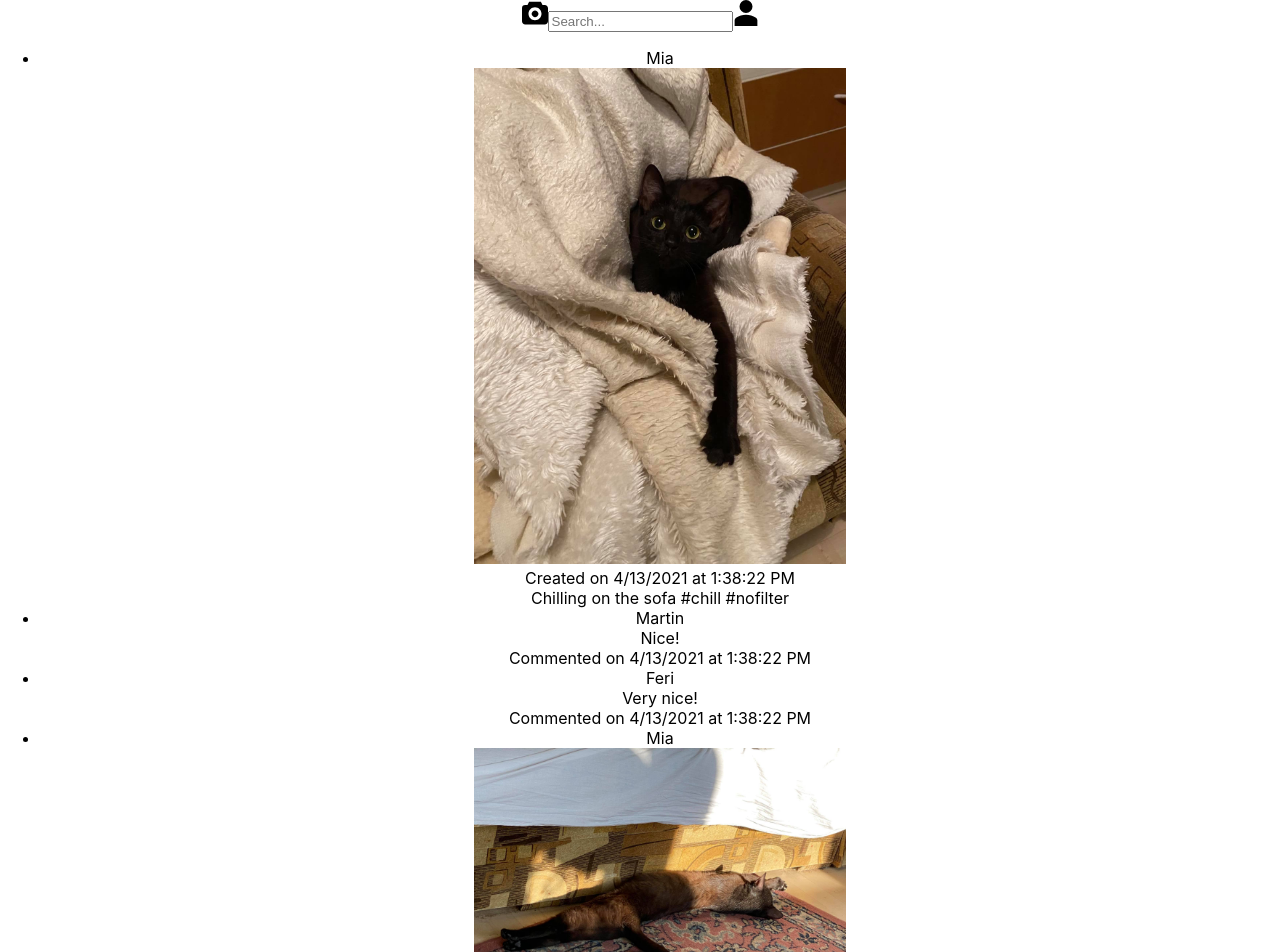
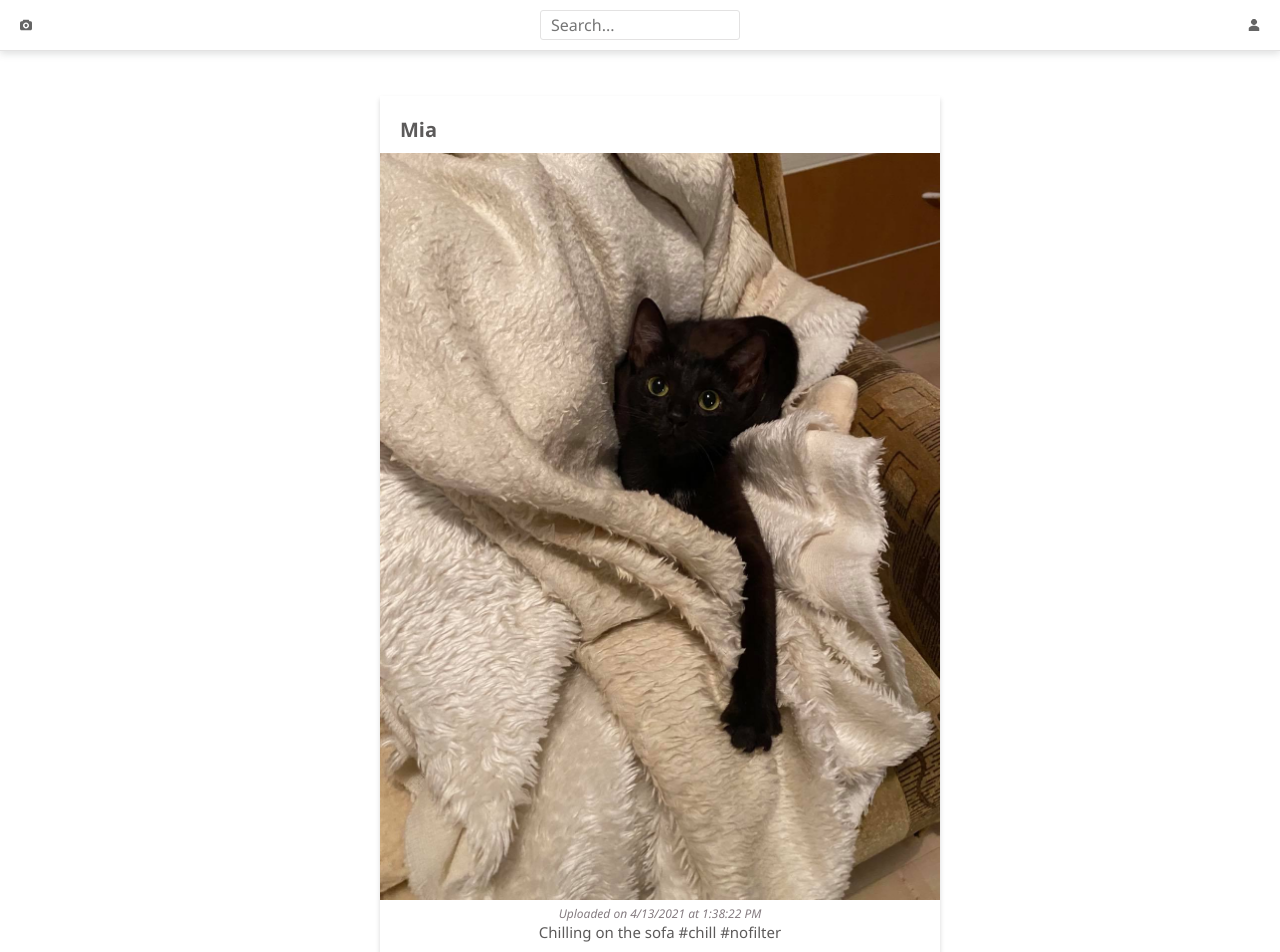
Before and after one commit to karellen22/martinsta-frontend, a React (Create React App) app: page /martinsta-frontend/picture/1 in a window 1280 px wide. Shown: the top 952 px of the page. Built offline with nearby package versions, Linux system fonts and the light colour scheme.

Commit message:
Add styling with emotion

```diff
--- a/package.json
+++ b/package.json
@@ -3,6 +3,8 @@
   "version": "0.1.0",
   "private": true,
   "dependencies": {
+    "@emotion/react": "^11.1.5",
+    "@emotion/styled": "^11.3.0",
     "@testing-library/jest-dom": "^5.11.10",
     "@testing-library/react": "^11.2.6",
     "@testing-library/user-event": "^12.8.3",
--- a/src/App.css
+++ /dev/null
@@ -1,38 +0,0 @@
-.App {
-  text-align: center;
-}
-
-.App-logo {
-  height: 40vmin;
-  pointer-events: none;
-}
-
-@media (prefers-reduced-motion: no-preference) {
-  .App-logo {
-    animation: App-logo-spin infinite 20s linear;
-  }
-}
-
-.App-header {
-  background-color: #282c34;
-  min-height: 100vh;
-  display: flex;
-  flex-direction: column;
-  align-items: center;
-  justify-content: center;
-  font-size: calc(10px + 2vmin);
-  color: white;
-}
-
-.App-link {
-  color: #61dafb;
-}
-
-@keyframes App-logo-spin {
-  from {
-    transform: rotate(0deg);
-  }
-  to {
-    transform: rotate(360deg);
-  }
-}
--- a/src/App.tsx
+++ b/src/App.tsx
@@ -1,11 +1,19 @@
+/** @jsxImportSource @emotion/react */
+import { css } from '@emotion/react';
 import React from 'react';
-import './App.css';
 import { Header } from './components/Header';
 import { Feed } from './components/Feed';
+import { fontFamily, fontSize, gray2 } from './Styles';
 
 function App() {
   return (
-    <div className="App">
+    <div
+      css={css`
+        font-family: ${fontFamily};
+        font-size: ${fontSize};
+        color: ${gray2};
+      `}
+    >
       <Header />
       <Feed />
     </div>
--- /dev/null
+++ b/src/Styles.ts
@@ -0,0 +1,106 @@
+import styled from '@emotion/styled';
+import { css } from '@emotion/react';
+
+export const gray1 = '#383737';
+export const gray2 = '#5c5a5a';
+export const gray3 = '#857c81';
+export const gray4 = '#b9b9b9';
+export const gray5 = '#e3e2e2';
+export const gray6 = '#f7f8fa';
+export const primary1 = '#681c41';
+export const primary2 = '#824c67';
+export const accent1 = '#dbb365';
+export const accent2 = '#efd197';
+export const fontFamily = "'Segoe UI', 'Helvetica Neue',sans-serif";
+export const fontSize = '16px';
+
+export const PrimaryButton = styled.button`
+  background-color: ${primary2};
+  border-color: ${primary2};
+  border-style: solid;
+  border-radius: 5px;
+  font-family: ${fontFamily};
+  font-size: ${fontSize};
+  padding: 5px 10px;
+  color: white;
+  cursor: pointer;
+  :hover {
+    background-color: ${primary1};
+  }
+  :focus {
+    outline-color: ${primary2};
+  }
+  :disabled {
+    opacity: 0.5;
+    cursor: not-allowed;
+  }
+`;
+
+export const Fieldset = styled.fieldset`
+  margin: 10px auto 0 auto;
+  padding: 30px;
+  width: 350px;
+  background-color: ${gray6};
+  border-radius: 4px;
+  border: 1px solid ${gray5};
+  box-shadow: 0 3px 5px 0 rgba(0, 0, 0, 0.16);
+`;
+
+export const FieldContainer = styled.div`
+  margin-bottom: 10px;
+`;
+
+export const FieldLabel = styled.label`
+  font-weight: bold;
+`;
+
+const baseFieldCSS = css`
+  box-sizing: border-box;
+  font-family: ${fontFamily};
+  font-size: ${fontSize};
+  margin-bottom: 5px;
+  padding: 8px 10px;
+  border: 1px solid ${gray5};
+  border-radius: 3px;
+  color: ${gray2};
+  background-color: white;
+  width: 100%;
+  :focus {
+    outline-color: ${gray5};
+  }
+  :disabled {
+    background-color: ${gray6};
+  }
+`;
+
+export const FieldInput = styled.input`
+  ${baseFieldCSS}
+`;
+
+export const FieldTextArea = styled.textarea`
+  ${baseFieldCSS} height: 100px;
+`;
+
+export const FieldError = styled.div`
+  font-size: 12px;
+  color: red;
+`;
+
+export const FormButtonContainer = styled.div`
+  margin: 30px 0px 0px 0px;
+  padding: 20px 0px 0px 0px;
+  border-top: 1px solid ${gray5};
+`;
+
+export const SubmissionSuccess = styled.div`
+  margin-top: 10px;
+  color: green;
+`;
+export const SubmissionFailure = styled.div`
+  margin-top: 10px;
+  color: red;
+`;
+
+export const StatusText = styled.div`
+  text-align: center;
+`;
--- a/src/components/Feed.tsx
+++ b/src/components/Feed.tsx
@@ -1,9 +1,18 @@
+/** @jsxImportSource @emotion/react */
+import { css } from '@emotion/react';
 import React from 'react';
 import { PictureCardList } from '../components/PictureCardList';
 import { getPictureCards } from '../data/PictureCardData';
+import { Page } from './Page';
+import { PageTitle } from './PageTitle';
 
-export const Feed = () => (
-  <div>
-    <PictureCardList data={getPictureCards()} />
-  </div>
-);
+export const Feed = () => {
+  return (
+    <Page>
+      <div>
+        {/* <PageTitle>Your Feed</PageTitle> */}
+        <PictureCardList data={getPictureCards()} />
+      </div>
+    </Page>
+  );
+};
--- a/src/components/Header.tsx
+++ b/src/components/Header.tsx
@@ -1,10 +1,45 @@
+/** @jsxImportSource @emotion/react */
+import { css } from '@emotion/react';
+import { fontFamily, fontSize, gray1, gray2, gray5 } from '../Styles';
 import React from 'react';
 import { FeedIcon, ProfileIcon } from './Icons';
 
 export const Header = () => (
-  <div>
+  <div
+    css={css`
+      position: fixed;
+      box-sizing: border-box;
+      top: 0;
+      width: 100%;
+      display: flex;
+      align-items: center;
+      justify-content: space-between;
+      padding: 10px 20px;
+      background-color: #fff;
+      border-bottom: 1px solid ${gray5};
+      box-shadow: 0 3px 7px 0 rgba(110, 112, 114, 0.21);
+    `}
+  >
     <FeedIcon />
-    <input type="text" placeholder="Search..." />
+    <input
+      type="text"
+      placeholder="Search..."
+      css={css`
+        box-sizing: border-box;
+        font-family: ${fontFamily};
+        font-size: ${fontSize};
+        padding: 8px 10px;
+        border: 1px solid ${gray5};
+        border-radius: 3px;
+        color: ${gray2};
+        background-color: white;
+        width: 200px;
+        height: 30px;
+        :focus {
+          outline-color: ${gray5};
+        }
+      `}
+    />
     <ProfileIcon />
   </div>
 );
--- a/src/components/Icons.tsx
+++ b/src/components/Icons.tsx
@@ -1,15 +1,31 @@
+/** @jsxImportSource @emotion/react */
+import { css } from '@emotion/react';
 import React from 'react';
 import camera from '../assets/camera.svg';
 import profile from '../assets/profile.svg';
 
 export const FeedIcon = () => (
   <a href="./">
-    <img src={camera} alt="Feed" width="26px" />
+    <img
+      src={camera}
+      alt="Feed"
+      css={css`
+        width: 12px;
+        opacity: 0.6;
+      `}
+    />
   </a>
 );
 
 export const ProfileIcon = () => (
   <a href="./profile">
-    <img src={profile} alt="Profile" width="26px" />
+    <img
+      src={profile}
+      alt="Profile"
+      css={css`
+        width: 12px;
+        opacity: 0.6;
+      `}
+    />
   </a>
 );
--- /dev/null
+++ b/src/components/Page.tsx
@@ -0,0 +1,19 @@
+/** @jsxImportSource @emotion/react */
+import { css } from '@emotion/react';
+import React from 'react';
+import { PageTitle } from './PageTitle';
+interface Props {
+  title?: string;
+  children: React.ReactNode;
+}
+export const Page = ({ title, children }: Props) => (
+  <div
+    css={css`
+      margin: 50px auto 20px auto;
+      padding: 30px 20px;
+      max-width: 600px;
+    `}
+  >
+    {title && <PageTitle>{title}</PageTitle>} {children}
+  </div>
+);
--- /dev/null
+++ b/src/components/PageTitle.tsx
@@ -0,0 +1,19 @@
+/** @jsxImportSource @emotion/react */
+import { css } from '@emotion/react';
+import React from 'react';
+interface Props {
+  children: React.ReactNode;
+}
+export const PageTitle = ({ children }: Props) => (
+  <h2
+    css={css`
+      font-size: 15px;
+      font-weight: bold;
+      margin: 10px 0px 5px;
+      text-align: center;
+      text-transform: uppercase;
+    `}
+  >
+    {children}
+  </h2>
+);
--- a/src/components/PictureCard.tsx
+++ b/src/components/PictureCard.tsx
@@ -1,3 +1,6 @@
+/** @jsxImportSource @emotion/react */
+import { css } from '@emotion/react';
+import { gray2, gray3 } from '../Styles';
 import React from 'react';
 import { PictureCardData } from '../data/PictureCardData';
 
@@ -5,21 +8,104 @@ interface Props {
   data: PictureCardData;
 }
 
+const handlePictureOnClick = () => {
+  console.log('TODO - Handle moving to the picture page');
+};
+
 export const PictureCard = ({ data }: Props) => (
-  <div>
-    <div>{data.pictureAuthor}</div>
+  <div
+    css={css`
+      padding: 10px 0px;
+    `}
+  >
+    <div
+      css={css`
+        padding: 10px 20px;
+        font-size: 20px;
+        text-align: left;
+        font-weight: bold;
+      `}
+    >
+      {data.pictureAuthor}
+    </div>
     <div>
-      <img src={data.pictureLocation} width="30%" alt="alt"></img>
+      <img
+        src={data.pictureLocation}
+        alt="alt"
+        onClick={handlePictureOnClick}
+        css={css`
+          width: 100%;
+        `}
+      ></img>
     </div>
-    <div>{`Created on ${data.created.toLocaleDateString()} at ${data.created.toLocaleTimeString()}`}</div>
-    <div>{data.pictureDescription}</div>
+    <div
+      css={css`
+        font-size: 12px;
+        font-style: italic;
+        color: ${gray3};
+      `}
+    >{`Uploaded on ${data.created.toLocaleDateString()} at ${data.created.toLocaleTimeString()}`}</div>
+    <div
+      css={css`
+        padding-bottom: 10px;
+        font-size: 15px;
+        color: ${gray2};
+      `}
+    >
+      {data.pictureDescription}
+    </div>
     <div>
+      <div>Comments</div>
       {data.comments.map((comment, index) => {
         return (
-          <li key={index}>
-            <div>{comment.commentAuthor}</div>
-            <div>{comment.content}</div>
-            <div>
+          <li
+            key={index}
+            css={css`
+              text-align: left;
+              padding: 10px 20px;
+              /* border-top: 1px;
+              border-right: 0px;
+              border-bottom: 0px;
+              border-left: 0px;
+              border-style: solid; */
+              /* font-weight: bold; */
+              /* display: flex; */
+            `}
+          >
+            <div
+              css={css`
+                display: flex;
+              `}
+            >
+              <div
+                css={css`
+                  text-align: left;
+                  font-weight: bold;
+                  display: flex;
+                  margin-right: 10px;
+                `}
+              >
+                {comment.commentAuthor}
+              </div>
+              <div
+                css={css`
+                  text-align: left;
+                  /* font-weight: bold; */
+                  display: flex;
+                `}
+              >
+                {comment.content}
+              </div>
+            </div>
+
+            <div
+              css={css`
+                font-size: 12px;
+                font-style: italic;
+                color: ${gray3};
+                text-align: left;
+              `}
+            >
               Commented on {comment.created.toLocaleDateString()} at {comment.created.toLocaleTimeString()}
             </div>
           </li>
--- a/src/components/PictureCardList.tsx
+++ b/src/components/PictureCardList.tsx
@@ -1,6 +1,9 @@
+/** @jsxImportSource @emotion/react */
+import { css } from '@emotion/react';
 import React from 'react';
 import { PictureCardData } from '../data/PictureCardData';
 import { PictureCard } from './PictureCard';
+import { accent2, gray5 } from '../Styles';
 
 interface Props {
   data: PictureCardData[];
@@ -9,7 +12,20 @@ interface Props {
 export const PictureCardList = ({ data }: Props) => (
   <ul>
     {data.map((picture) => (
-      <li key={picture.pictureId}>
+      <li
+        key={picture.pictureId}
+        css={css`
+          text-align: center;
+          list-style: none;
+          margin: 10px 0 0 0;
+          padding: 0px 0px;
+          background-color: #fff;
+          border-bottom-left-radius: 4px;
+          border-bottom-right-radius: 4px;
+          /* border-top: 3px solid ${accent2}; */
+          box-shadow: 0 3px 5px 0 rgba(0, 0, 0, 0.16);
+        `}
+      >
         <PictureCard data={picture} />
       </li>
     ))}
```
Also changed, not shown: 1 other file (tests, documents, lock files or other folders).
